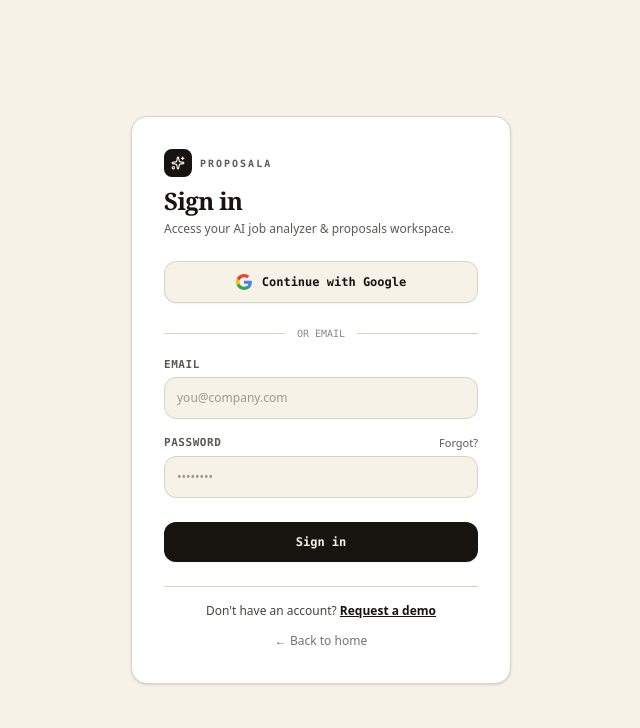
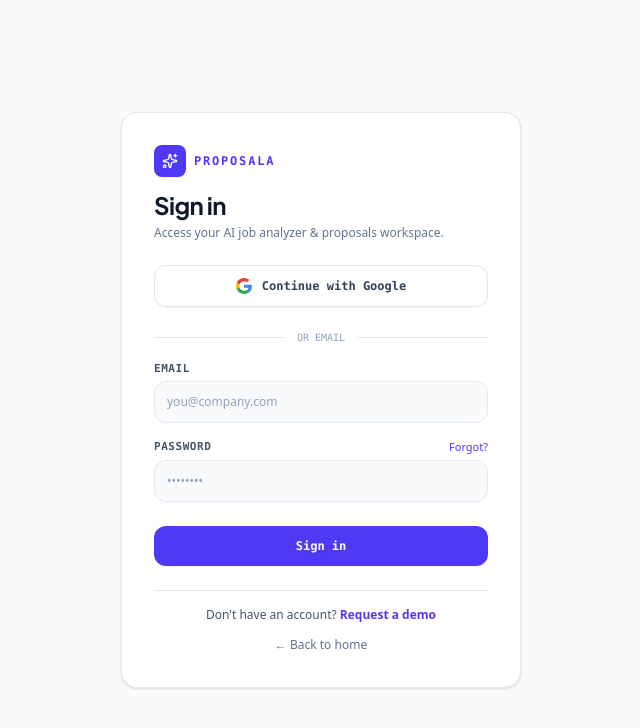
Before and after one commit to sikander5abbas9-stack/open-proposal, a React (Vite) app: page /login in a window 1280 px wide. Shown: the top 728 px of the page, without its empty margins (319-959 px from the left). Built offline with nearby package versions, Linux system fonts and the light colour scheme; no server answers; the database is empty; a web font is replaced by a local one.

Commit message:
Update files from zip upload

```diff
--- a/src/pages/SignInPage.tsx
+++ b/src/pages/SignInPage.tsx
@@ -54,31 +54,31 @@ export const SignInPage: React.FC = () => {
   };
 
   return (
-    <div className="min-h-screen bg-[#f7f2e8] text-[#17140f] font-sans antialiased flex flex-col justify-center items-center px-4 py-8 selection:bg-[#17140f] selection:text-[#f7f2e8]">
+    <div className="min-h-screen bg-slate-50 text-slate-900 font-sans antialiased flex flex-col justify-center items-center px-4 py-8 selection:bg-indigo-600 selection:text-white">
 
-      {/* Centered Box (max-width 380px) */}
-      <div className="w-full max-w-[380px] mx-auto space-y-6 bg-white p-8 rounded-2xl border border-[#ddd2bf] shadow-sm">
+      {/* Centered Box (max-width 400px) */}
+      <div className="w-full max-w-[400px] mx-auto space-y-6 bg-white p-8 rounded-2xl border border-slate-200 shadow-sm">
 
         {/* Header: Brand & Main Heading */}
         <div className="text-left space-y-1">
-          <div className="flex items-center gap-2 mb-2">
-            <div className="w-7 h-7 rounded-lg bg-[#17140f] flex items-center justify-center text-[#f7f2e8]">
-              <Sparkles className="w-3.5 h-3.5" />
+          <div className="flex items-center gap-2 mb-3">
+            <div className="w-8 h-8 rounded-lg bg-indigo-600 flex items-center justify-center text-white shadow-xs">
+              <Sparkles className="w-4 h-4 text-white" />
             </div>
-            <span className="text-[10px] tracking-[0.2em] text-[#17140f]/70 font-mono uppercase font-semibold">
+            <span className="text-xs tracking-[0.15em] text-indigo-600 font-mono uppercase font-bold">
               PROPOSALA
             </span>
           </div>
-          <h1 className="text-2xl font-serif font-bold text-[#17140f] tracking-tight">
+          <h1 className="text-2xl font-bold text-slate-900 tracking-tight">
             Sign in
           </h1>
-          <p className="text-xs text-[#17140f]/70 font-sans">
+          <p className="text-xs text-slate-500 font-sans">
             Access your AI job analyzer & proposals workspace.
           </p>
         </div>
 
         {errorMsg && (
-          <div className="p-3 rounded-xl bg-red-50 border border-red-200 text-red-700 text-xs font-medium">
+          <div className="p-3.5 rounded-xl bg-red-50 border border-red-200 text-red-700 text-xs font-medium">
             {errorMsg}
           </div>
         )}
@@ -89,7 +89,7 @@ export const SignInPage: React.FC = () => {
             type="button"
             onClick={handleGoogleSignIn}
             disabled={isSubmitting}
-            className="w-full bg-[#f7f2e8] hover:bg-[#efe8d8] text-[#17140f] border border-[#ddd2bf] text-xs font-mono font-semibold rounded-xl py-3 transition-colors shadow-xs flex items-center justify-center gap-2.5 cursor-pointer"
+            className="w-full bg-white hover:bg-slate-50 text-slate-700 border border-slate-200 text-xs font-mono font-semibold rounded-xl py-3 transition-colors shadow-2xs flex items-center justify-center gap-2.5 cursor-pointer"
           >
             <svg className="w-4 h-4" viewBox="0 0 24 24">
               <path fill="#4285F4" d="M23.745 12.27c0-.7-.06-1.4-.19-2.07H12v4.51h6.6c-.29 1.52-1.14 2.82-2.4 3.68v3.05h3.88c2.27-2.09 3.66-5.17 3.66-9.17z"/>
@@ -103,10 +103,10 @@ export const SignInPage: React.FC = () => {
 
         <div className="relative my-4">
           <div className="absolute inset-0 flex items-center">
-            <div className="w-full border-t border-[#ddd2bf]" />
+            <div className="w-full border-t border-slate-200" />
           </div>
           <div className="relative flex justify-center text-xs">
-            <span className="bg-white px-3 text-[#17140f]/50 font-mono text-[10px]">OR EMAIL</span>
+            <span className="bg-white px-3 text-slate-400 font-mono text-[10px]">OR EMAIL</span>
           </div>
         </div>
 
@@ -117,7 +117,7 @@ export const SignInPage: React.FC = () => {
           <div>
             <label
               htmlFor="email"
-              className="block text-[11px] tracking-wider text-[#17140f]/70 font-mono uppercase mb-1 font-semibold"
+              className="block text-[11px] tracking-wider text-slate-600 font-mono uppercase mb-1 font-bold"
             >
               EMAIL
             </label>
@@ -128,7 +128,7 @@ export const SignInPage: React.FC = () => {
               value={email}
               onChange={(e) => setEmail(e.target.value)}
               placeholder="you@company.com"
-              className="w-full bg-[#f7f2e8] border border-[#ddd2bf] rounded-xl text-xs p-3 text-[#17140f] placeholder-[#17140f]/40 focus:outline-none focus:ring-1 focus:ring-[#17140f] transition-all"
+              className="w-full bg-slate-50 border border-slate-200 rounded-xl text-xs p-3 text-slate-900 placeholder-slate-400 focus:outline-none focus:bg-white focus:ring-2 focus:ring-indigo-500/20 focus:border-indigo-500 transition-all font-sans"
             />
           </div>
 
@@ -137,14 +137,14 @@ export const SignInPage: React.FC = () => {
             <div className="flex items-center justify-between mb-1">
               <label
                 htmlFor="password"
-                className="block text-[11px] tracking-wider text-[#17140f]/70 font-mono uppercase font-semibold"
+                className="block text-[11px] tracking-wider text-slate-600 font-mono uppercase font-bold"
               >
                 PASSWORD
               </label>
               <a
                 href="#forgot"
                 onClick={(e) => { e.preventDefault(); alert('Password reset link sent to your email.'); }}
-                className="text-[11px] text-[#17140f]/70 hover:text-[#17140f] transition-colors"
+                className="text-[11px] text-indigo-600 hover:underline transition-colors font-sans"
               >
                 Forgot?
               </a>
@@ -156,7 +156,7 @@ export const SignInPage: React.FC = () => {
               value={password}
               onChange={(e) => setPassword(e.target.value)}
               placeholder="••••••••"
-              className="w-full bg-[#f7f2e8] border border-[#ddd2bf] rounded-xl text-xs p-3 text-[#17140f] placeholder-[#17140f]/40 focus:outline-none focus:ring-1 focus:ring-[#17140f] transition-all"
+              className="w-full bg-slate-50 border border-slate-200 rounded-xl text-xs p-3 text-slate-900 placeholder-slate-400 focus:outline-none focus:bg-white focus:ring-2 focus:ring-indigo-500/20 focus:border-indigo-500 transition-all font-sans"
             />
           </div>
 
@@ -165,11 +165,11 @@ export const SignInPage: React.FC = () => {
             <button
               type="submit"
               disabled={isSubmitting}
-              className="w-full bg-[#17140f] text-[#f7f2e8] hover:bg-[#27241e] text-xs font-mono font-bold rounded-xl py-3 transition-colors shadow-xs flex items-center justify-center gap-2 cursor-pointer"
+              className="w-full bg-indigo-600 hover:bg-indigo-700 text-white text-xs font-mono font-bold rounded-xl py-3 transition-colors shadow-xs flex items-center justify-center gap-2 cursor-pointer"
             >
               {isSubmitting ? (
                 <>
-                  <Loader2 className="w-4 h-4 animate-spin text-[#ddd2bf]" />
+                  <Loader2 className="w-4 h-4 animate-spin text-white" />
                   <span>Signing in...</span>
                 </>
               ) : (
@@ -181,15 +181,15 @@ export const SignInPage: React.FC = () => {
         </form>
 
         {/* Secondary Links & Footer */}
-        <div className="pt-4 border-t border-[#ddd2bf] text-center space-y-2">
-          <p className="text-xs text-[#17140f]/80">
+        <div className="pt-4 border-t border-slate-200 text-center space-y-2">
+          <p className="text-xs text-slate-600">
             Don't have an account?{' '}
-            <Link to="/request-demo" className="text-[#17140f] font-semibold underline hover:text-black transition-colors">
+            <Link to="/request-demo" className="text-indigo-600 font-semibold hover:underline transition-colors">
               Request a demo
             </Link>
           </p>
           <div>
-            <Link to="/" className="text-xs text-[#17140f]/60 hover:text-[#17140f] transition-colors">
+            <Link to="/" className="text-xs text-slate-500 hover:text-slate-800 transition-colors">
               ← Back to home
             </Link>
           </div>
```
